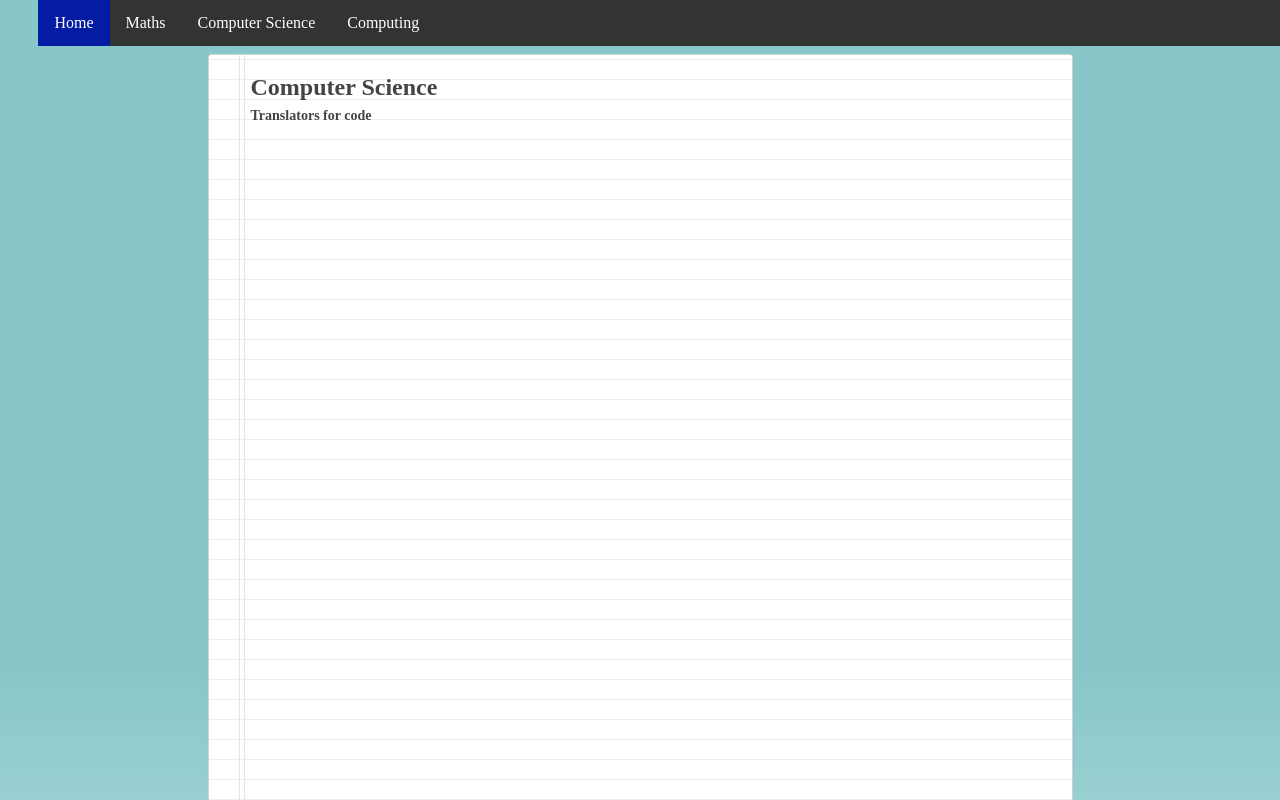
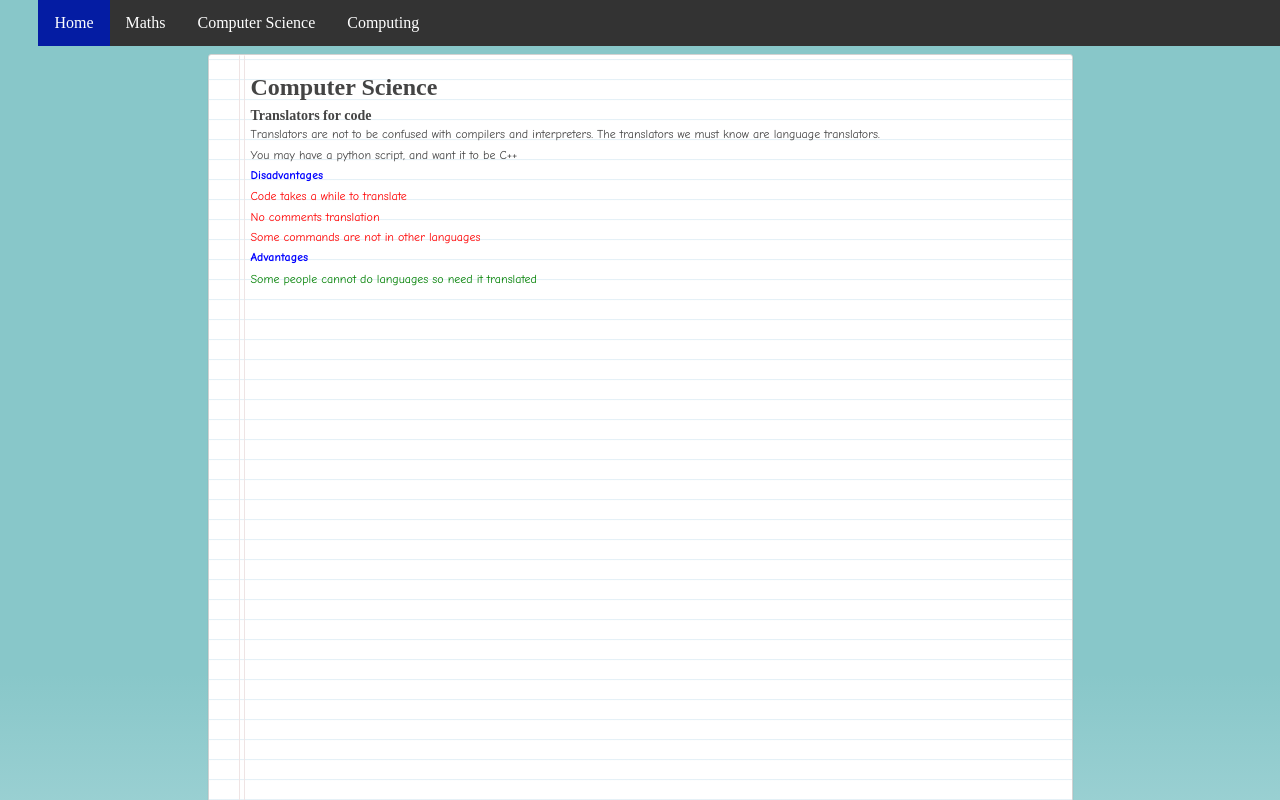
Before and after one commit to ShepGames/shepgames.github.io, a plain HTML site: page transl.html in a window 1280 px wide. Shown: the top 800 px of the page. Drawn offline with Linux system fonts and the light colour scheme.

Commit message:
Add files via upload
new

```diff
--- a/transl.html
+++ b/transl.html
@@ -21,12 +21,16 @@
 		<p> </p>
 	<h3 class="niceText">Translators for code</h3>
 
-		<p class="handwriting"> </p>
+		<p class="handwriting">Translators are not to be confused with compilers and interpreters. The translators we must know are language translators.  </p>
+		<p class="handwriting">You may have a python script, and want it to be C++  </p>
 		<p class="handwriting">  </p>
-		<p class="handwriting">  </p>
-		<font color="red"><h4 class="handwriting"></h4></font>
-		<p class="handwriting"> </p>
-		<p class="handwriting"> </p>
+		<font color="blue"><h4 class="handwriting">Disadvantages</h4></font>
+		<font color="red"><p class="handwriting">Code takes a while to translate</p></font>
+		<font color="red"><p class="handwriting">No comments translation </p></font>
+		<font color="red"><p class="handwriting">Some commands are not in other languages </p></font>
+		<font color="blue"><h4 class="handwriting">Advantages</h4></font>
+		<font color="green"><p class="handwriting">Some people cannot do languages so need it translated </p></font>
+		<font color="green"><p class="handwriting"> </p></font>
 		<p class="handwriting"> </p>
 
 	</div>
```
Also changed, not shown: marks.html (+2 -2 lines).
